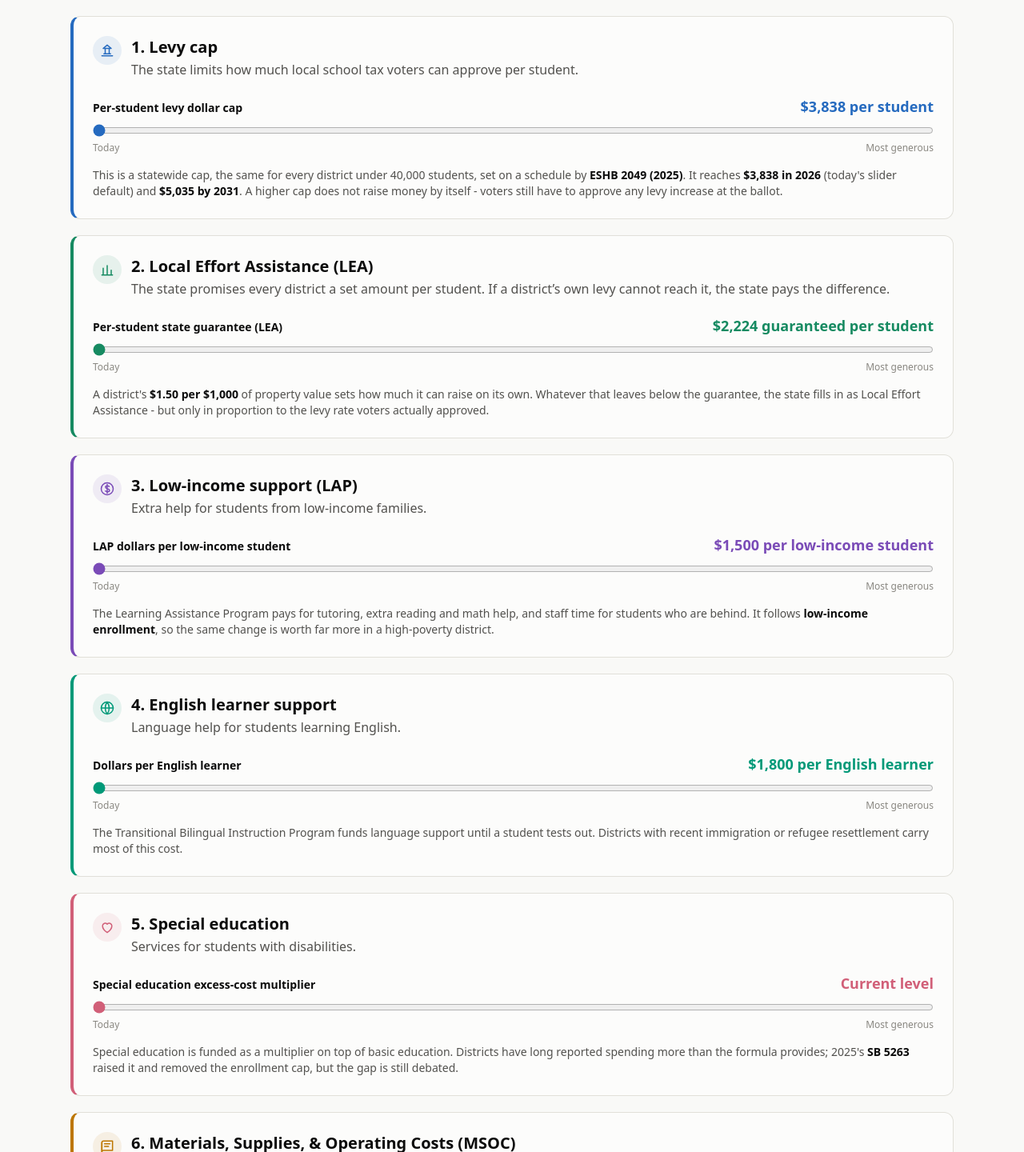
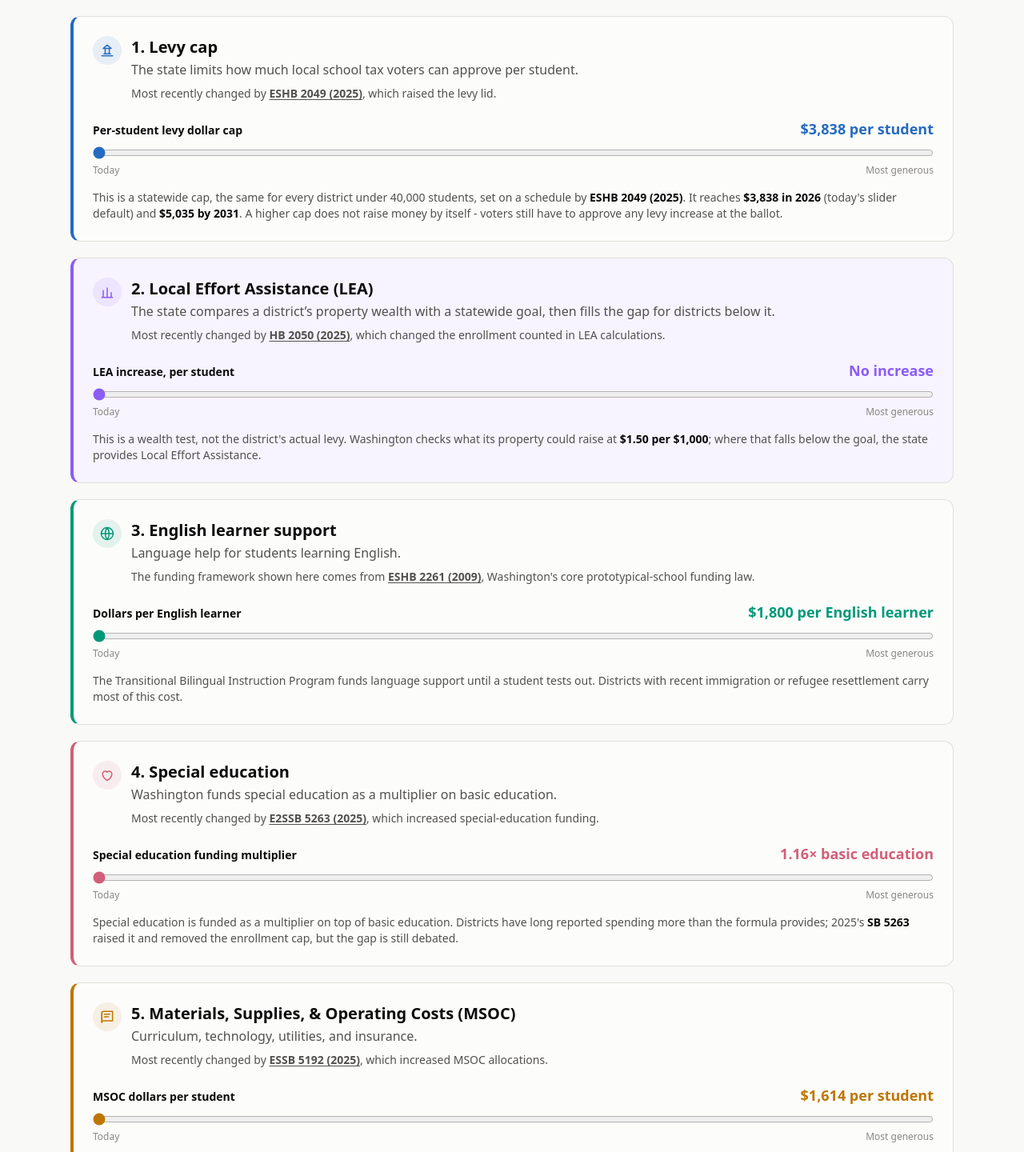
Before and after one commit to kwasant7/wa-school-funding-explorer, a Next.js app: page /simulator in a window 1280 px wide. Shown: the part 770-2210 px from the top of the page at 80% size. Built offline with nearby package versions, Linux system fonts and the light colour scheme.

Commit message:
Refine policy simulator controls

```diff
--- a/src/components/Simulator.tsx
+++ b/src/components/Simulator.tsx
@@ -34,7 +34,6 @@ function leaFor(district: LevyDistrict, threshold: number) {
   };
 }
 
-/** Statewide LEA cost at a given threshold, summed from real district data. */
 /** A district's maximum enrichment levy authority: lesser of rate and per-pupil cap. */
 function levyAuthority(district: LevyDistrict, rate: number, perPupil: number) {
   return Math.min((rate * district.av) / 1000, perPupil * district.enrollment);
@@ -71,17 +70,10 @@ function leverImpactFor(
       if (!d.levy) return null;
       return {
         newMoney:
-          leaFor(d.levy, values.leaThreshold).payable -
+          leaFor(d.levy, LEA.leaThresholdPerPupil + values.leaThreshold).payable -
           leaFor(d.levy, LEA.leaThresholdPerPupil).payable,
       };
     }
-    case 'lowIncomeWeight':
-      return {
-        newMoney:
-          r.demo.lowIncome *
-          BASELINE_LAP_PER_STUDENT *
-          (values.lowIncomeWeight - 1),
-      };
     case 'povertyBonus':
       return {
         newMoney:
@@ -99,7 +91,7 @@ function leverImpactFor(
         newMoney:
           r.demo.sped *
           BASELINE_SPED_ALLOCATION *
-          (values.spedMultiplier - 1.12),
+          (values.spedMultiplier - 1.16),
       };
     case 'msoc':
       return { newMoney: r.fundingEnrollment * (values.msoc - 1_614) };
@@ -118,7 +110,6 @@ function leverImpactFor(
 }
 
 const STUDENTS = data.statewide.enrollment;
-const BASELINE_LAP_PER_STUDENT = 1_500;
 const BASELINE_ELL_PER_STUDENT = 1_800;
 const BASELINE_SPED_ALLOCATION = 12_000;
 const BASELINE_TRANSPORTATION = 1_200_000_000;
@@ -133,6 +124,20 @@ const LEVERS = [
     sliderLabel: 'Per-student levy dollar cap',
     description:
       'The state limits how much local school tax voters can approve per student.',
+    bill: (
+      <>
+        Most recently changed by{' '}
+        <a
+          className="font-semibold underline underline-offset-2"
+          href="https://app.leg.wa.gov/billsummary?BillNumber=2049&Year=2025"
+          target="_blank"
+          rel="noopener noreferrer"
+        >
+          ESHB 2049 (2025)
+        </a>
+        , which raised the levy lid.
+      </>
+    ),
     note: (
       <>
         This is a statewide cap, the same for every district under 40,000
@@ -156,53 +161,40 @@ const LEVERS = [
     id: 'leaThreshold',
     group: 'Local levies and state match',
     icon: 'lea',
-    color: '#168a61',
+    color: '#8b5cf6',
     label: 'Local Effort Assistance (LEA)',
-    sliderLabel: 'Per-student state guarantee (LEA)',
+    sliderLabel: 'LEA increase, per student',
     description:
-      'The state promises every district a set amount per student. If a district’s own levy cannot reach it, the state pays the difference.',
+      'The state compares a district’s property wealth with a statewide goal, then fills the gap for districts below it.',
+    bill: (
+      <>
+        Most recently changed by{' '}
+        <a
+          className="font-semibold underline underline-offset-2"
+          href="https://app.leg.wa.gov/billsummary?BillNumber=2050&Year=2025"
+          target="_blank"
+          rel="noopener noreferrer"
+        >
+          HB 2050 (2025)
+        </a>
+        , which changed the enrollment counted in LEA calculations.
+      </>
+    ),
     note: (
       <>
-        A district&apos;s{' '}
-        <strong className="text-ink">$1.50 per $1,000</strong> of property value
-        sets how much it can raise on its own. Whatever that leaves below the
-        guarantee, the state fills in as Local Effort Assistance - but only in
-        proportion to the levy rate voters actually approved.
+        This is a wealth test, not the district&apos;s actual levy. Washington
+        checks what its property could raise at{' '}
+        <strong className="text-ink">$1.50 per $1,000</strong>; where that
+        falls below the goal, the state provides Local Effort Assistance.
       </>
     ),
     impactKey: 'lea',
-    baseline: LEA.leaThresholdPerPupil,
-    min: LEA.leaThresholdPerPupil,
-    max: 4_000,
+    baseline: 0,
+    min: 0,
+    max: 1_800,
     step: 25,
     effect: (value: number) =>
-      `$${fmtInt(Math.round(value))} guaranteed per student`,
-    unit: 'per student',
-  },
-  {
-    id: 'lowIncomeWeight',
-    group: 'Student needs',
-    icon: 'lowIncome',
-    color: '#7a4bb7',
-    label: 'Low-income support (LAP)',
-    sliderLabel: 'LAP dollars per low-income student',
-    description: 'Extra help for students from low-income families.',
-    note: (
-      <>
-        The Learning Assistance Program pays for tutoring, extra reading and
-        math help, and staff time for students who are behind. It follows{' '}
-        <strong className="text-ink">low-income enrollment</strong>, so the
-        same change is worth far more in a high-poverty district.
-      </>
-    ),
-    impactKey: 'lowIncome',
-    baseline: 1,
-    min: 1,
-    max: 2,
-    step: 0.05,
-    // Plain-language "what this actually does", instead of a bare multiplier
-    effect: (value: number) =>
-      `$${fmtInt(Math.round(BASELINE_LAP_PER_STUDENT * value))} per low-income student`,
+      value === 0 ? 'No increase' : `+$${fmtInt(Math.round(value))} per student`,
     unit: 'per student',
   },
   {
@@ -213,6 +205,20 @@ const LEVERS = [
     label: 'English learner support',
     sliderLabel: 'Dollars per English learner',
     description: 'Language help for students learning English.',
+    bill: (
+      <>
+        The funding framework shown here comes from{' '}
+        <a
+          className="font-semibold underline underline-offset-2"
+          href="https://app.leg.wa.gov/billsummary?BillNumber=2261&Year=2009"
+          target="_blank"
+          rel="noopener noreferrer"
+        >
+          ESHB 2261 (2009)
+        </a>
+        , Washington&apos;s core prototypical-school funding law.
+      </>
+    ),
     note: (
       <>
         The Transitional Bilingual Instruction Program funds language support
@@ -235,8 +241,22 @@ const LEVERS = [
     icon: 'sped',
     color: '#d15f78',
     label: 'Special education',
-    sliderLabel: 'Special education excess-cost multiplier',
-    description: 'Services for students with disabilities.',
+    sliderLabel: 'Special education funding multiplier',
+    description: 'Washington funds special education as a multiplier on basic education.',
+    bill: (
+      <>
+        Most recently changed by{' '}
+        <a
+          className="font-semibold underline underline-offset-2"
+          href="https://app.leg.wa.gov/billsummary?BillNumber=5263&Year=2025"
+          target="_blank"
+          rel="noopener noreferrer"
+        >
+          E2SSB 5263 (2025)
+        </a>
+        , which increased special-education funding.
+      </>
+    ),
     note: (
       <>
         Special education is funded as a multiplier on top of basic education.
@@ -246,15 +266,12 @@ const LEVERS = [
       </>
     ),
     impactKey: 'sped',
-    baseline: 1.12,
-    min: 1.12,
+    baseline: 1.16,
+    min: 1.16,
     max: 1.5,
     step: 0.01,
-    effect: (value: number) =>
-      value === 1.12
-        ? 'Current level'
-        : `+$${fmtInt(Math.round(BASELINE_SPED_ALLOCATION * (value - 1.12)))} per student with disabilities`,
-    unit: 'per student',
+    effect: (value: number) => `${value.toFixed(2)}× basic education`,
+    unit: 'multiplier',
   },
   {
     id: 'msoc',
@@ -264,6 +281,20 @@ const LEVERS = [
     label: 'Materials, Supplies, & Operating Costs (MSOC)',
     sliderLabel: 'MSOC dollars per student',
     description: 'Curriculum, technology, utilities, and insurance.',
+    bill: (
+      <>
+        Most recently changed by{' '}
+        <a
+          className="font-semibold underline underline-offset-2"
+          href="https://app.leg.wa.gov/billsummary?BillNumber=5192&Year=2025"
+          target="_blank"
+          rel="noopener noreferrer"
+        >
+          ESSB 5192 (2025)
+        </a>
+        , which increased MSOC allocations.
+      </>
+    ),
     note: (
       <>
         MSOC covers everything that is not staff pay: curriculum, technology,
@@ -287,6 +318,20 @@ const LEVERS = [
     label: 'Student transportation',
     sliderLabel: 'Transportation funding level',
     description: 'Buses, drivers, fuel, and required routes.',
+    bill: (
+      <>
+        Most recently changed by{' '}
+        <a
+          className="font-semibold underline underline-offset-2"
+          href="https://app.leg.wa.gov/billsummary?BillNumber=5009&Year=2025"
+          target="_blank"
+          rel="noopener noreferrer"
+        >
+          ESSB 5009 (2025)
+        </a>
+        , which updated transportation allocations for different vehicle types.
+      </>
+    ),
     note: (
       <>
         Transportation is funded by a separate formula based on the students a
@@ -313,6 +358,12 @@ const LEVERS = [
     sliderLabel: 'Bonus per student in high-poverty districts',
     description:
       'Extra money for schools where most students are low-income.',
+    bill: (
+      <>
+        This is a modeled policy proposal; Washington does not currently have a
+        statewide high-poverty concentration-bonus law.
+      </>
+    ),
     note: (
       <>
         Washington does not currently pay a concentration bonus. This models one:
@@ -524,79 +575,156 @@ function LeverBar({
     );
   }
 
-  // LEA: what the district's own $1.50 levy raises vs the state guarantee.
+  // LEA: a district's property wealth at the standard $1.50 rate compared
+  // with the statewide goal. The chart intentionally shows the wealth test,
+  // not the levy voters actually approved.
   if (lever.id === 'leaThreshold' && levy) {
-    const now = leaFor(levy, LEA.leaThresholdPerPupil);
-    const plan = leaFor(levy, values.leaThreshold);
-    // Keep the same scale across settings so the bar's length communicates
-    // the amount, instead of always stretching the selected value to the end.
-    const scale = Math.max(lever.max, now.capacityPerPupil) * 1.08;
+    const baselineGoal = LEA.leaThresholdPerPupil;
+    const goal = baselineGoal + values.leaThreshold;
+    const wealth = leaFor(levy, baselineGoal).capacityPerPupil;
+    const baselineHelp = Math.max(0, baselineGoal - wealth);
+    const addedByPolicy = Math.max(0, goal - Math.max(baselineGoal, wealth));
+    const chartTotal = Math.max(wealth, goal);
+    const scale = chartTotal * 1.08;
     const pct = (v: number) => `${Math.max(0, Math.min(100, (100 * v) / scale))}%`;
-    const ownLevy = Math.min(now.capacityPerPupil, values.leaThreshold);
+    const propertyValuePerStudent = levy.av / levy.enrollment;
+    const qualifies = wealth < goal;
     return (
       <figure>
         <figcaption className="flex flex-wrap items-center gap-x-4 gap-y-1 text-xs text-ink-secondary">
           <span className="flex items-center gap-1.5">
-            <span className="inline-block w-3 h-3 rounded-sm bg-series-local" />
-            Their own $1.50 levy: {fmtMoneyFull(Math.round(ownLevy))}
+            <span className="inline-block w-3 h-3 rounded-sm bg-[#94a3b8]" />
+            What their property could raise
           </span>
           <span className="flex items-center gap-1.5">
-            <span className="inline-block w-3 h-3 rounded-sm bg-series-state" />
-            State fills the gap: {fmtMoneyFull(Math.round(plan.maxPerPupil))}
+            <span className="inline-block w-3 h-3 rounded-sm bg-[#8b5cf6]" />
+            State help (LEA)
+          </span>
+          <span className="flex items-center gap-1.5">
+            <span className="inline-block w-3 h-3 rounded-sm bg-[#c4b5fd]" />
+            Added by your policy
+          </span>
+          <span className="flex items-center gap-1.5">
+            <span
+              className="inline-block w-3 border-t-2 border-dashed border-[#8b5cf6]"
+              aria-hidden
+            />
+            Goal
+          </span>
+        </figcaption>
+        <div className="mt-4 flex items-center gap-3">
+          <div className="w-28 shrink-0 text-right">
+            <p className="font-bold leading-tight">{name}</p>
+            <p className="text-[11px] text-ink-muted">
+              {qualifies ? 'State help available' : 'No state help'}
+            </p>
+          </div>
+          <div className="relative flex-1 h-16 pt-6">
+            <div
+              className="absolute top-0 z-10 whitespace-nowrap text-sm font-bold tabular-nums text-[#7c3aed]"
+              style={{ left: pct(goal), transform: 'translateX(-50%)' }}
+            >
+              Goal: {fmtMoneyFull(Math.round(goal))}
+            </div>
+            <div className="absolute inset-x-0 bottom-0 h-10 rounded bg-[#e2e8f0]" />
+            <div className="absolute inset-x-0 bottom-0 flex h-10">
+              <div
+                className="h-full rounded-l bg-[#94a3b8] flex items-center justify-center text-sm font-semibold text-white"
+                style={{ width: pct(wealth) }}
+              >
+                {wealth / scale > 0.16 && fmtMoneyFull(Math.round(wealth))}
+              </div>
+              {baselineHelp > 0 && (
+                <div
+                  className="h-full bg-[#8b5cf6] flex items-center justify-center text-sm font-semibold text-white"
+                  style={{ width: pct(baselineHelp) }}
+                >
+                  {baselineHelp / scale > 0.16 && fmtMoneyFull(Math.round(baselineHelp))}
+                </div>
+              )}
+              {addedByPolicy > 0 && (
+                <div
+                  className="h-full bg-[#c4b5fd] flex items-center justify-center text-sm font-semibold text-[#3b0764]"
+                  style={{ width: pct(addedByPolicy) }}
+                >
+                  {addedByPolicy / scale > 0.16 && `+${fmtMoneyFull(Math.round(addedByPolicy))}`}
+                </div>
+              )}
+            </div>
+            <div
+              className="absolute bottom-0 h-10 border-l-[3px] border-dashed border-[#8b5cf6]"
+              style={{ left: pct(goal) }}
+              title={`Goal: ${fmtMoneyFull(Math.round(goal))} per student`}
+            />
+          </div>
+          <div className="w-20 shrink-0 text-lg font-bold tabular-nums">
+            {fmtMoneyFull(Math.round(chartTotal))}
+          </div>
+        </div>
+        <p className="mt-4 text-sm text-ink-secondary">
+          $1.50/$1,000 ×{' '}
+          {fmtMoneyFull(Math.round(propertyValuePerStudent))} in property value
+          per student = <strong className="text-ink">{fmtMoneyFull(Math.round(wealth))}</strong>.
+          {' '}
+          {qualifies
+            ? `${name} falls below the ${fmtMoneyFull(Math.round(goal))} goal, so it qualifies for LEA.`
+            : `${name} is above the ${fmtMoneyFull(Math.round(goal))} goal, so it does not qualify for LEA.`}
+        </p>
+      </figure>
+    );
+  }
+
+  // Special education is expressed as the excess-cost multiplier used in the
+  // formula, rather than as a made-up dollar amount per student.
+  if (lever.id === 'spedMultiplier') {
+    const scale = lever.max * 1.08;
+    const pct = (v: number) => `${Math.max(0, Math.min(100, (100 * v) / scale))}%`;
+    const added = values.spedMultiplier - lever.baseline;
+    return (
+      <figure>
+        <figcaption className="flex flex-wrap items-center gap-x-4 gap-y-1 text-xs text-ink-secondary">
+          <span className="flex items-center gap-1.5">
+            <span className="inline-block w-3 h-3 rounded-sm bg-[#d15f78]" />
+            Current formula multiplier
+          </span>
+          <span className="flex items-center gap-1.5">
+            <span className="inline-block w-3 h-3 rounded-sm bg-[#f9c7d1]" />
+            Your increase
           </span>
         </figcaption>
         <div className="mt-3 flex items-center gap-3">
           <div className="w-28 shrink-0 text-right">
             <p className="font-bold leading-tight">{name}</p>
             <p className="text-[11px] text-ink-muted">
-              Raises {fmtMoneyFull(Math.round(now.capacityPerPupil))}
+              {fmtInt(district.record.demo.sped)} students served
             </p>
           </div>
-          <div className="relative flex-1 h-12 pt-3">
-            <div className="absolute inset-x-0 bottom-0 h-9 rounded bg-baseline/35" />
-            <div className="absolute inset-x-0 bottom-0 h-9 flex">
+          <div className="flex-1 h-9 flex rounded bg-baseline/35 overflow-hidden">
+            <div
+              className="h-full bg-[#d15f78] flex items-center justify-center text-sm font-semibold text-white"
+              style={{ width: pct(lever.baseline) }}
+            >
+              {lever.baseline / scale > 0.16 && `${lever.baseline.toFixed(2)}×`}
+            </div>
+            {added > 0 && (
               <div
-                className="absolute -top-5 text-xs font-semibold tabular-nums text-series-local"
-                style={{ width: pct(ownLevy), minWidth: '4rem', textAlign: 'center' }}
+                className="h-full bg-[#f9c7d1] flex items-center justify-center text-sm font-semibold text-[#831843]"
+                style={{ width: pct(added) }}
               >
-                {fmtMoneyFull(Math.round(ownLevy))}
-              </div>
-            <div
-              className="h-full rounded-l bg-series-local"
-              style={{ width: pct(ownLevy) }}
-            />
-            {plan.maxPerPupil > 0 && (
-              <div
-                className="h-full bg-series-state flex items-center justify-center text-white text-sm font-semibold"
-                style={{ width: pct(plan.maxPerPupil) }}
-              >
-                {plan.maxPerPupil / scale > 0.16 &&
-                  fmtMoneyFull(Math.round(plan.maxPerPupil))}
+                {added / scale > 0.16 && `+${added.toFixed(2)}×`}
               </div>
             )}
-            </div>
           </div>
           <div className="w-20 shrink-0 text-lg font-bold tabular-nums">
-            {fmtMoneyFull(Math.round(values.leaThreshold))}
+            {values.spedMultiplier.toFixed(2)}×
           </div>
         </div>
-        {plan.maxPerPupil <= 0 && (
-          <p className="mt-2 text-xs text-ink-muted">
-            {name} already raises more than the guarantee on its own, so it
-            receives no state match.
-          </p>
-        )}
       </figure>
     );
   }
 
   // Everything else: a simple today-vs-plan per-student comparison.
   const counts: Partial<Record<LeverId, { base: number; now: number; who: string }>> = {
-    lowIncomeWeight: {
-      base: BASELINE_LAP_PER_STUDENT,
-      now: BASELINE_LAP_PER_STUDENT * values.lowIncomeWeight,
-      who: `${fmtInt(district.record.demo.lowIncome)} low-income students`,
-    },
     povertyBonus: {
       base: 0,
       now: values.povertyBonus,
@@ -610,11 +738,6 @@ function LeverBar({
       base: BASELINE_ELL_PER_STUDENT,
       now: BASELINE_ELL_PER_STUDENT * values.ellWeight,
       who: `${fmtInt(district.record.demo.ell)} English learners`,
-    },
-    spedMultiplier: {
-      base: 0,
-      now: BASELINE_SPED_ALLOCATION * (values.spedMultiplier - 1.12),
-      who: `${fmtInt(district.record.demo.sped)} students with disabilities`,
     },
     msoc: {
       base: 1_614,
@@ -638,7 +761,7 @@ function LeverBar({
           Today
         </span>
         <span className="flex items-center gap-1.5">
-          <span className="inline-block w-3 h-3 rounded-sm bg-accent-soft" />
+          <span className="inline-block w-3 h-3 rounded-sm bg-series-local" />
           Your plan adds
         </span>
       </figcaption>
@@ -658,9 +781,11 @@ function LeverBar({
           )}
           {added > 0 && (
             <div
-              className={`h-full bg-accent-soft ${c.base > 0 ? '' : 'rounded-l'}`}
+              className={`h-full bg-series-local flex items-center justify-center text-sm font-semibold text-white ${c.base > 0 ? '' : 'rounded-l'}`}
               style={{ width: pct(added) }}
-            />
+            >
+              {added / scale > 0.1 && `+${fmtMoneyFull(Math.round(added))}`}
+            </div>
           )}
         </div>
         <div className="w-20 shrink-0 text-lg font-bold tabular-nums">
@@ -693,7 +818,9 @@ function LeverCard({
 
   return (
     <section
-      className="card border-l-4 p-5 md:p-6"
+      className={`card border-l-4 p-5 md:p-6 ${
+        lever.id === 'leaThreshold' ? 'bg-[#f7f4ff]' : ''
+      }`}
       style={{ borderLeftColor: lever.color }}
     >
       <div className="flex items-start gap-3">
@@ -711,6 +838,9 @@ function LeverCard({
             {index}. {lever.label}
           </h2>
           <p className="mt-0.5 text-ink-secondary">{lever.description}</p>
+          <p className="mt-2 text-sm text-ink-secondary">
+            {lever.bill}
+          </p>
         </div>
       </div>
 
@@ -827,6 +957,9 @@ export default function Simulator() {
 
   const chooseDistrict = (next: string) => {
     setCode(next);
+    // A policy plan belongs to the district it was built for. Starting a new
+    // district with the old sliders would make its summary look pre-filled.
+    setValues(BASELINE);
     if (next) window.localStorage.setItem(SELECTED_DISTRICT_KEY, next);
   };
 
```
